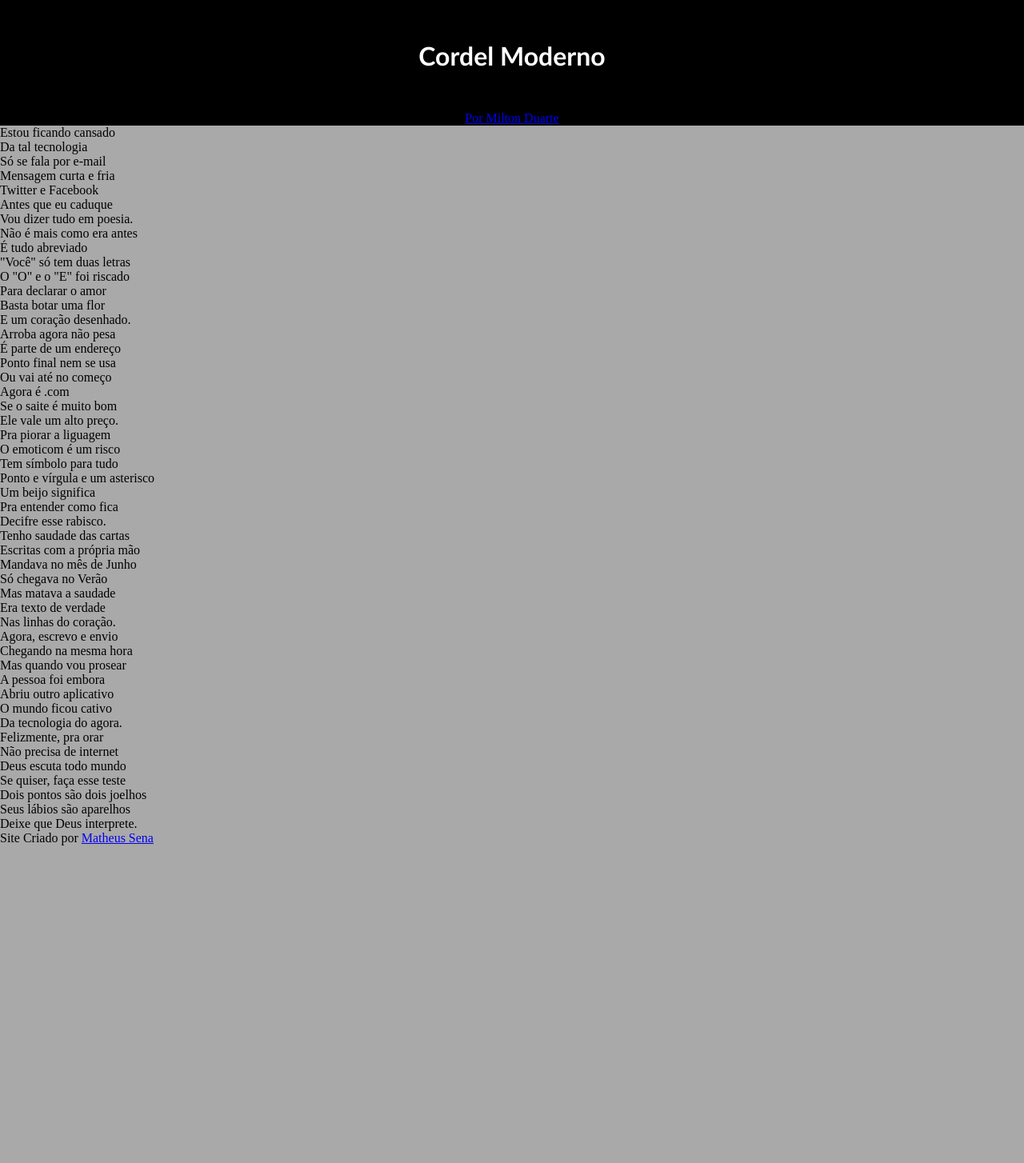
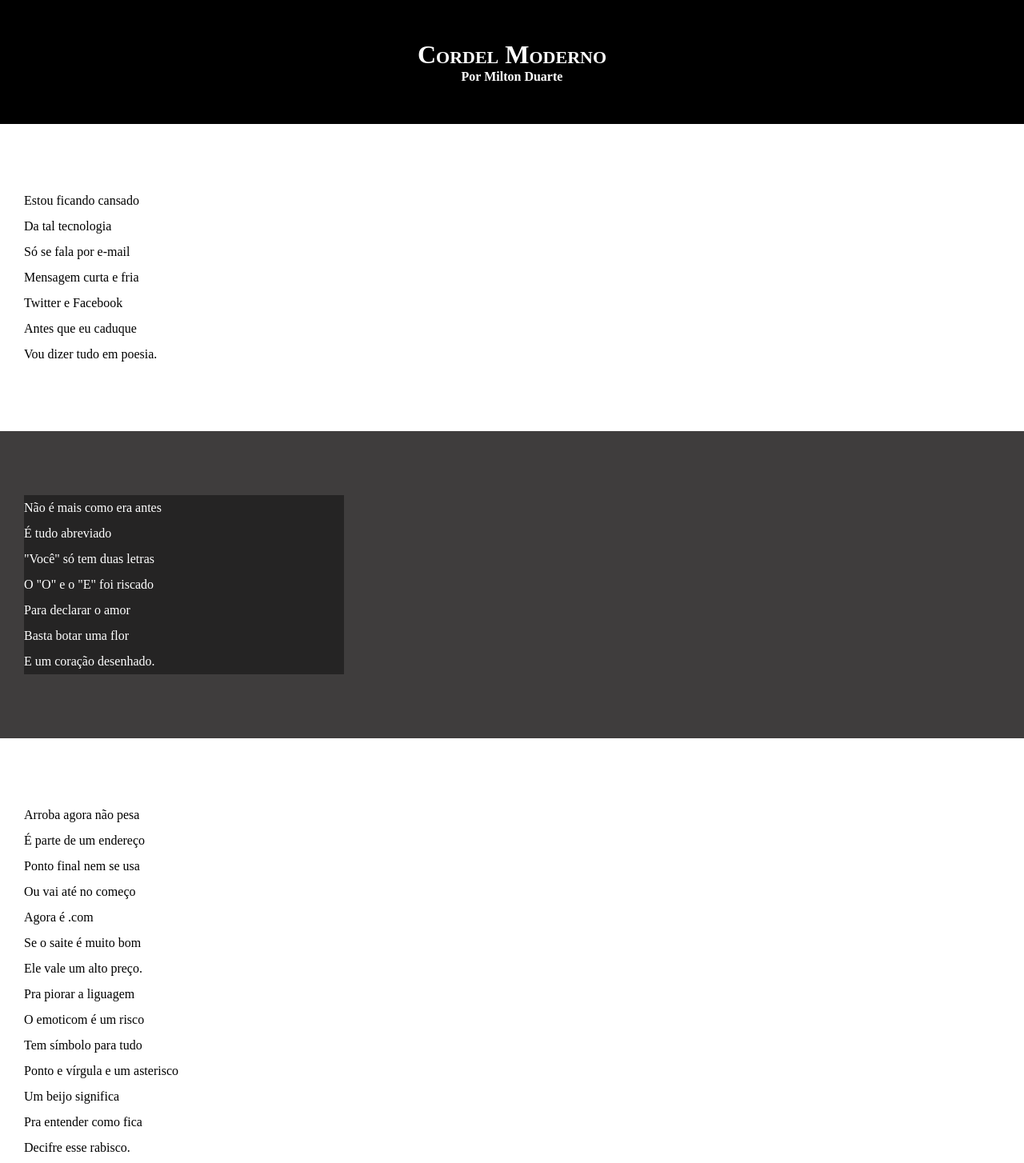
Before and after one commit to MatheuSena96/HTML-CSS, a plain HTML site: page DESAFIO/Desafio 12/index.html in a window 1280 px wide. Shown: the top 1454 px of the page at 80% size. Before the commit the page ends 1057 px from the top, so only its background shows below. Drawn offline with Linux system fonts and the light colour scheme.

Commit message:
atualizei os dados do projeto

```diff
--- a/DESAFIO/Desafio 12/estilo/style.css
+++ b/DESAFIO/Desafio 12/estilo/style.css
@@ -6,7 +6,7 @@
 }
 
 html, body{
-min-height: 100vh;
+    min-height: 100vh;
     background-color: darkgray;
 }
 
@@ -17,6 +17,50 @@ header{
 }
 
 header >h1{
-    padding: 50px;
-    font-family: 'Gill Sans', 'Gill Sans MT', Calibri, 'Trebuchet MS', sans-serif;
+    padding-top: 50px;
+    font-variant: small-caps;
 }
+
+header > p {
+padding-bottom: 50px;
+
+}
+
+header a, footer a {
+    color: white;
+    text-decoration: none;
+    font-weight: bolder;
+}
+
+header a:hover, footer a:hover{
+    text-decoration: underline;
+}
+
+section{
+    padding-top: 10vh;
+    padding-bottom: 10vh;
+    line-height: 2em;
+    padding-left: 30px;
+}
+
+section.normal{
+    background-color: white;
+    color: black;
+}
+
+section.imagem{
+    background-color: rgb(63, 61, 61);
+    color: white;
+}
+
+section.imagem > p{
+    background-color: rgba(0, 0, 0, 0.41);
+    width: 400px;
+}
+
+footer {
+    background-color: black;
+    color: white;
+text-align: right;
+padding: 10px;
+}
```
